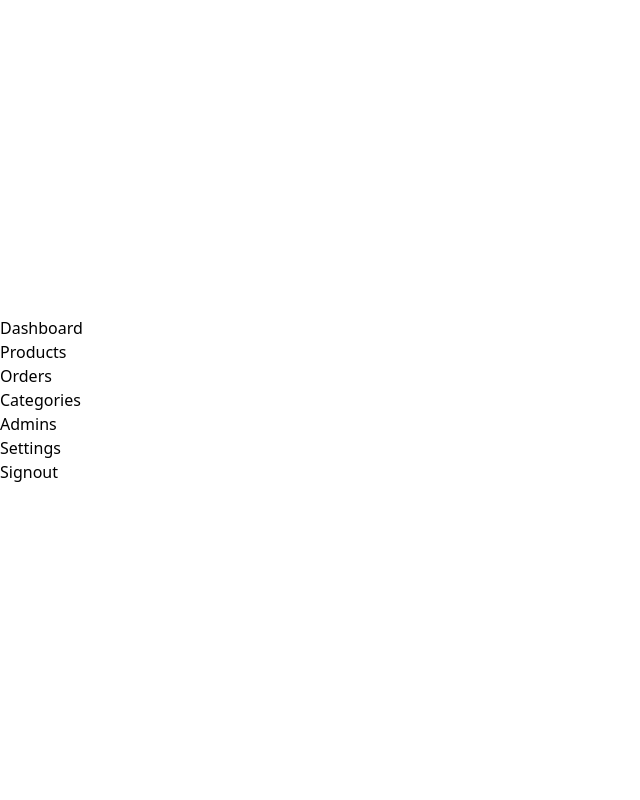
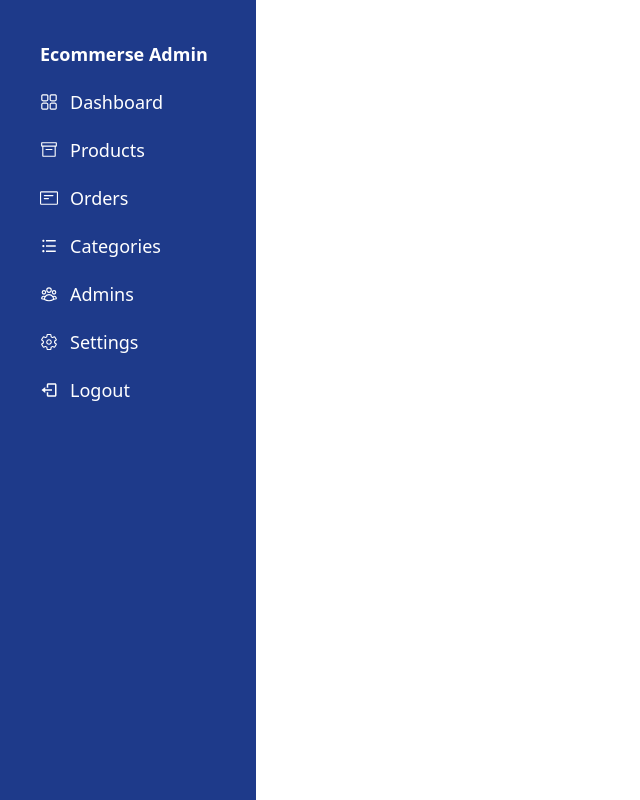
Before and after one commit to zahra-hsb/ecommerse, a Next.js app: page / in a window 1280 px wide. Shown: the whole page, without its empty margins (0-640 px from the left). Built offline with nearby package versions, Linux system fonts and the light colour scheme.

Commit message:
icons added to menu

```diff
--- a/package.json
+++ b/package.json
@@ -14,7 +14,8 @@
     "next": "14.1.0",
     "next-auth": "^4.24.5",
     "react": "^18",
-    "react-dom": "^18"
+    "react-dom": "^18",
+    "react-icons": "^5.0.1"
   },
   "devDependencies": {
     "autoprefixer": "^10.0.1",
--- a/pages/components/Sidebar/index.jsx
+++ b/pages/components/Sidebar/index.jsx
@@ -1,43 +1,59 @@
 import Link from "next/link"
+import { RxDashboard } from "react-icons/rx";
+import { VscArchive } from "react-icons/vsc";
+import { RiListUnordered } from "react-icons/ri";
+import { GoNote } from "react-icons/go";
+import { HiOutlineUserGroup } from "react-icons/hi2";
+import { IoSettingsOutline } from "react-icons/io5";
+import { BiLogOut } from "react-icons/bi";
+
 
 const Sidebar = () => {
     return (
         <>
-            <div>
-                <ul>
+            <div className="flex flex-col items-start gap-5 bg-blue-900 w-1/5 h-screen p-10 text-white text-lg">
+                <h4 className="font-bold">Ecommerse Admin</h4>
+                <ul className="flex flex-col gap-5">
                     <li>
-                        <Link href={'/'}>
+                        <Link href={'/'} className="hover:text-gray-300 text-md flex items-center gap-3">
+                            <RxDashboard />
                             Dashboard
                         </Link>
                     </li>
                     <li>
-                        <Link href={'/'}>
+                        <Link href={'/'} className="hover:text-gray-300 text-md flex items-center gap-3">
+                            <VscArchive />
                             Products
                         </Link>
                     </li>
                     <li>
-                        <Link href={'/'}>
+                        <Link href={'/'} className="hover:text-gray-300 text-md flex items-center gap-3">
+                            <GoNote />
                             Orders
                         </Link>
                     </li>
                     <li>
-                        <Link href={'/'}>
+                        <Link href={'/'} className="hover:text-gray-300 text-md flex items-center gap-3">
+                            <RiListUnordered />
                             Categories
                         </Link>
                     </li>
                     <li>
-                        <Link href={'/'}>
+                        <Link href={'/'} className="hover:text-gray-300 text-md flex items-center gap-3">
+                            <HiOutlineUserGroup />
                             Admins
                         </Link>
                     </li>
                     <li>
-                        <Link href={'/'}>
+                        <Link href={'/'} className="hover:text-gray-300 text-md flex items-center gap-3">
+                        <IoSettingsOutline />
                             Settings
                         </Link>
                     </li>
                     <li>
-                        <Link href={'/'}>
-                            Signout
+                        <Link href={'/'} className="hover:text-gray-300 text-md flex items-center gap-3">
+                            <BiLogOut />
+                            Logout
                         </Link>
                     </li>
                 </ul>
```
Also changed, not shown: 1 other file (tests, documents, lock files or other folders).
